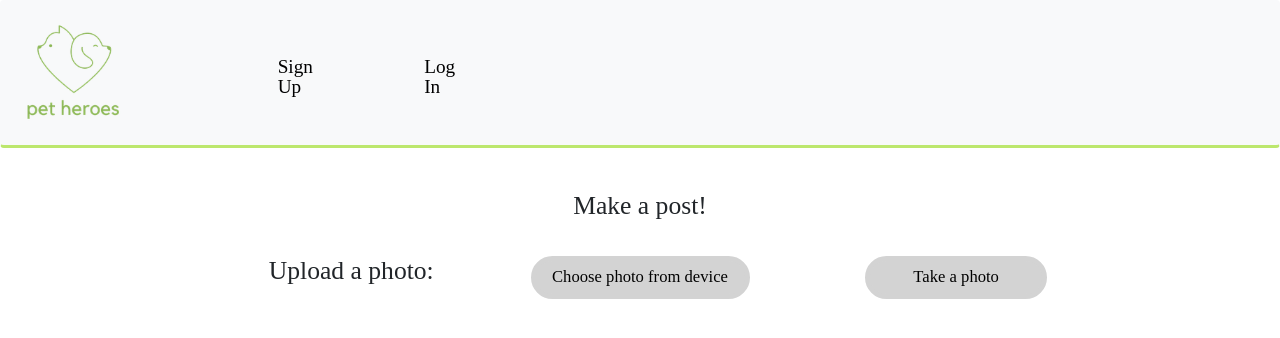
After one commit to belskiza/Pet-Heroes-, a PHP site: page /upload_post.php in a window 1280 px wide. The commit adds this page. Shown: the top 338 px of the page. Run offline with PHP 8.4, Linux system fonts and the light colour scheme; some libraries are stand-ins or nearby versions.

Commit message:
Began to make the upload post page.

```diff
--- a/about.php
+++ b/about.php
@@ -2,10 +2,6 @@
 <html lang="en">
 <?php include_once 'header.php'?>
 <head>
-    <?php
-    include_once 'additional/dbh.inc.php';
-    session_start();
-    ?>
     <title>Home Page</title>
     <meta charset="utf-8">
     <meta name="viewport" content="width=device-width, initial-scale=1">
--- /dev/null
+++ b/upload_post.php
@@ -0,0 +1,63 @@
+<!DOCTYPE html>
+<html lang="en">
+<head>
+
+    <title>Home Page</title>
+    <meta charset="utf-8">
+    <meta name="viewport" content="width=device-width, initial-scale=1">
+    <link rel="stylesheet" href="https://maxcdn.bootstrapcdn.com/bootstrap/3.4.1/css/bootstrap.min.css">
+    <script src="https://ajax.googleapis.com/ajax/libs/jquery/3.5.1/jquery.min.js"></script>
+    <script src="https://maxcdn.bootstrapcdn.com/bootstrap/3.4.1/js/bootstrap.min.js"></script>
+    <script src='//cdnjs.cloudflare.com/ajax/libs/jquery.touchswipe/1.6.4/jquery.touchSwipe.min.js'></script>
+
+    <style>
+        .row h1 {
+            font-size: 2vw;
+            font-family: "Chelsea Market";
+            margin-top: 2%;
+
+        }
+
+
+        .col-sm .btn{
+            background: lightgray;
+            border-color:lightgray;
+            font-size: 1.3vw;
+            border-width: 5px;
+            font-family: "Chelsea Market";
+            color: black;
+
+        }
+        .btn:hover{
+            background-color: #BCE76D;
+            border-color: #BCE76D;
+        }
+        .btn:focus{
+            background-color: yellowgreen;
+            border-color: yellowgreen;
+        }
+
+    </style>
+</head>
+
+<body>
+<?php include_once 'header.php'?>
+<div class="container">
+    <div class="row text-center">
+            <h1>Make a post!</h1>
+    </div>
+    <div class="row text-center" style="margin-top: 2%;">
+        <div class="col-sm">
+            <h1 style="margin-left: 50%;">Upload a photo:</h1>
+        </div>
+        <div class="col-sm">
+            <button type="button" class="btn  rounded-pill" style="width: 60%; margin-top: 2%;">Choose photo from device</button>
+        </div>
+        <div class="col-sm">
+            <button type="button" class="btn rounded-pill" style="width: 50%; margin-top: 2%; margin-left: -35%;">Take a photo</button>
+        </div>
+
+    </div>
+</div>
+
+</body>
```
